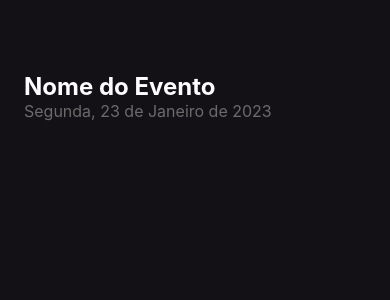
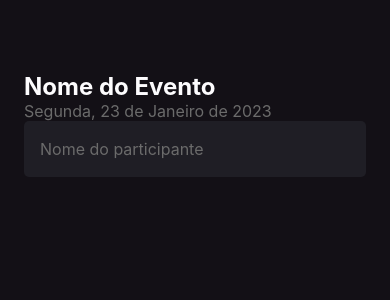
Before and after one commit to lucasmfg7/iamhere, a React Native app: screen / in a window 390 px wide. Shown: the top 300 px of the page. Built offline with nearby package versions, Linux system fonts and the light colour scheme.

Commit message:
Input de dados

```diff
--- a/src/screens/Home/index.tsx
+++ b/src/screens/Home/index.tsx
@@ -1,4 +1,4 @@
-import { Text, View } from 'react-native'
+import { Text, TextInput, View } from 'react-native'
 
 import { styles } from './styles'
 
@@ -7,6 +7,11 @@
     <View style={styles.container}>
       <Text style={styles.eventName}>Nome do Evento</Text>
       <Text style={styles.eventDate}>Segunda, 23 de Janeiro de 2023</Text>
+      <TextInput
+        style={styles.input}
+        placeholder="Nome do participante"
+        placeholderTextColor="#6B6B6B"
+      />
     </View>
   );
 }
--- a/src/screens/Home/styles.ts
+++ b/src/screens/Home/styles.ts
@@ -13,4 +13,12 @@
     marginTop: 48,
   },
   eventDate: { color: "#6B6B6B", fontSize: 16 },
+  input: {
+    height: 56,
+    backgroundColor: "#1F1E25",
+    borderRadius: 5,
+    color: "#FDFCFE",
+    padding: 16,
+    fontSize: 16,
+  },
 });
```
